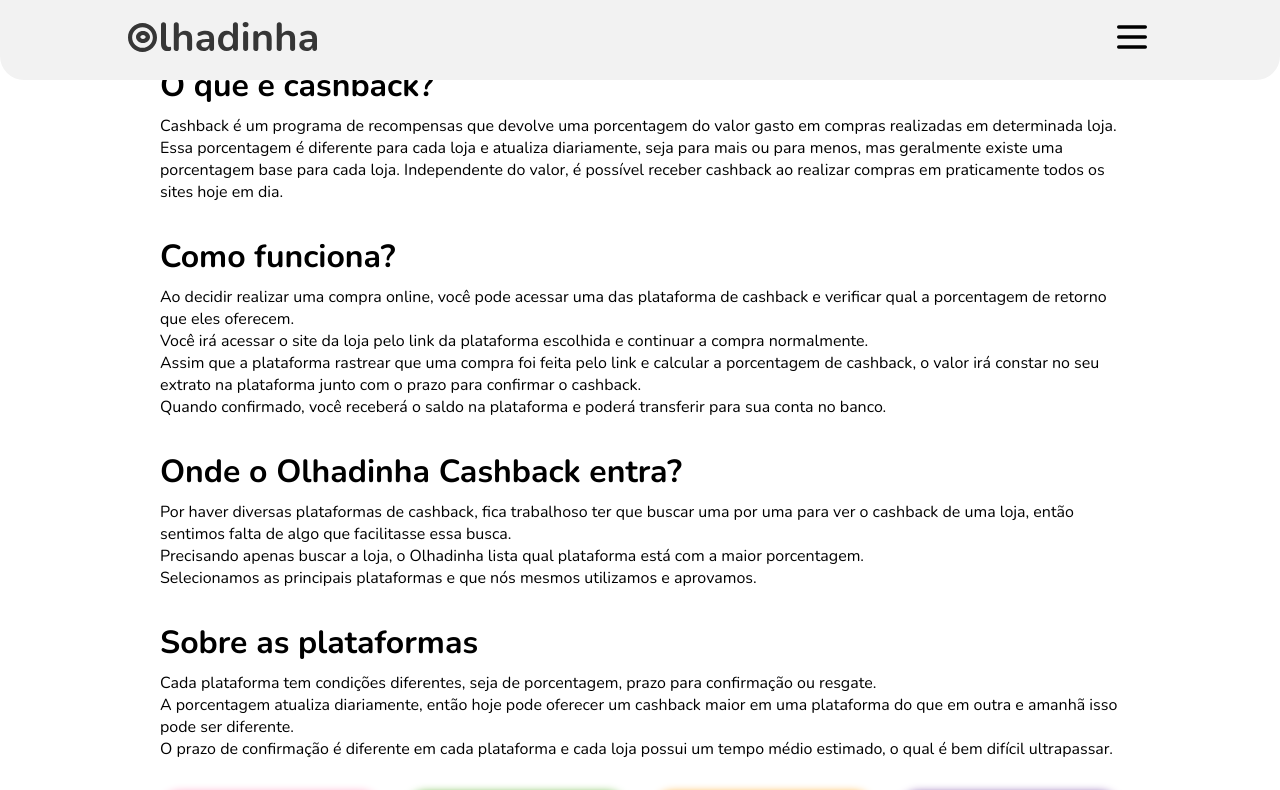
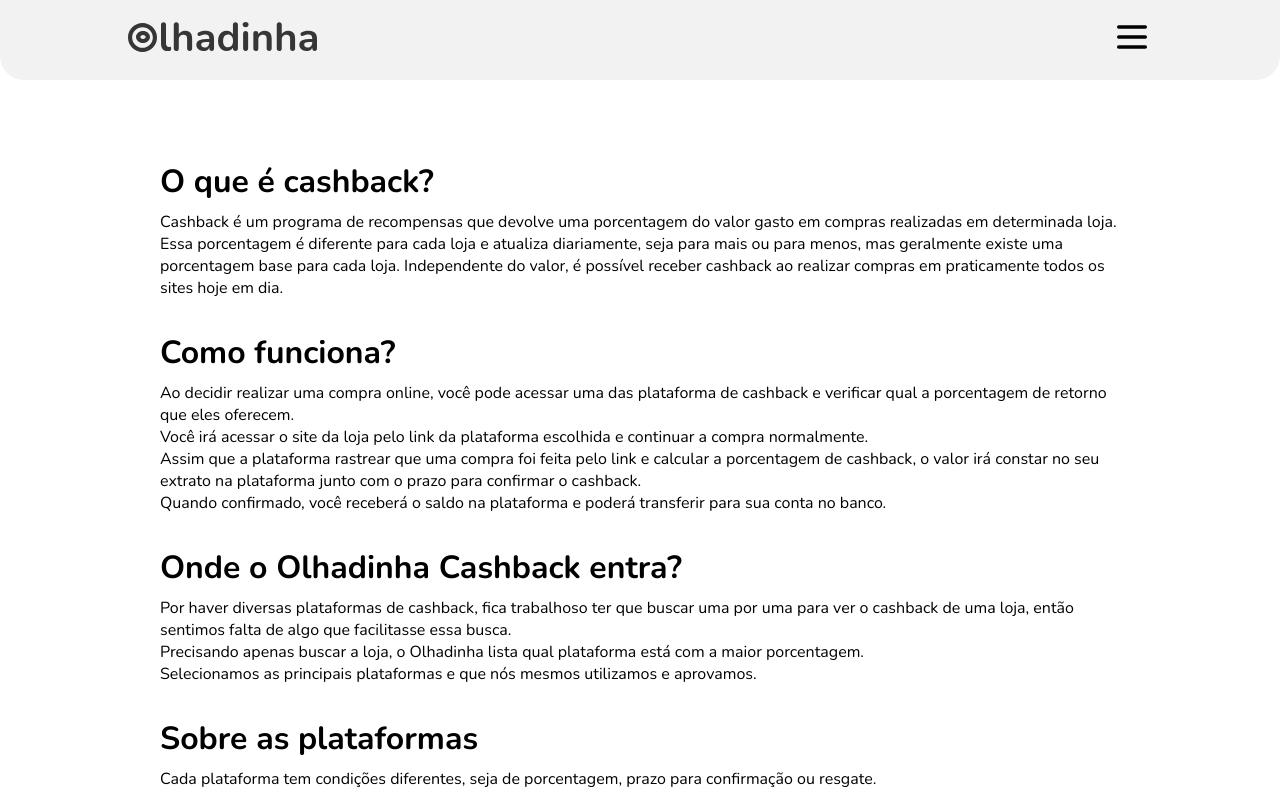
Before and after one commit to GiovannyCordeiro/Olhadinha, a React (Vite) app in the folder frontend/: page /o-que-e-cashback in a window 1280 px wide. Shown: the top 790 px of the page. Built offline with nearby package versions, Linux system fonts and the light colour scheme.

Commit message:
refact: input pattern for pages about projects

```diff
--- a/frontend/src/pages/AboutUsPage/style.module.css
+++ b/frontend/src/pages/AboutUsPage/style.module.css
@@ -1,6 +1,6 @@
 .main{
     width: 100%;
-    padding: 15vh 8rem 0 8rem;
+    padding: 15vh 15rem 0 15rem;
 }
 
 .main h2{
--- a/frontend/src/pages/WhatIsCashbackPage/index.module.css
+++ b/frontend/src/pages/WhatIsCashbackPage/index.module.css
@@ -1,6 +1,7 @@
 .WhatIsMain {
     display: flex;
     justify-content: center;
+    padding-top: 12vh;
 }
 
 .WhatIsMain .WhatIsContent {
```
